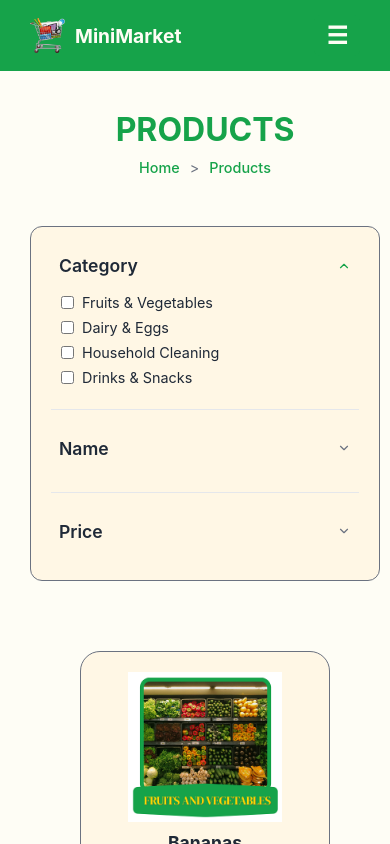
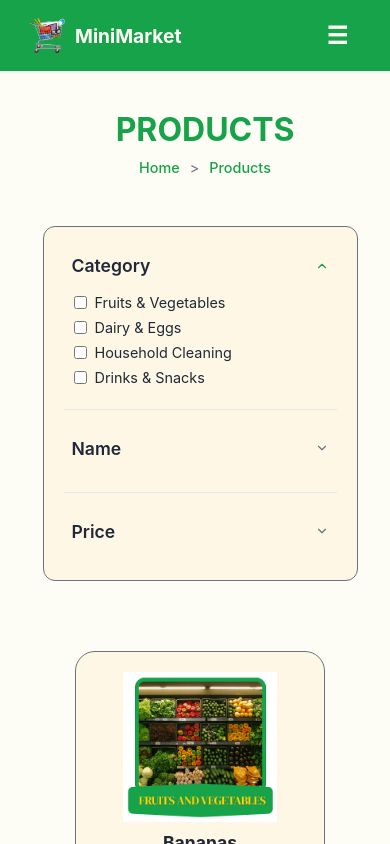
Before and after one commit to camilo-cloud/MiniMarket, a React (Vite) app: page /products in a window 390 px wide. Shown: the top 844 px of the page. Built offline with nearby package versions, Linux system fonts and the light colour scheme.

Commit message:
fix: resolve single product centering issue in mobile view by adding flex container alignment to products section

```diff
--- a/src/pages/Products.css
+++ b/src/pages/Products.css
@@ -76,8 +76,18 @@
 
 /* Responsive */
 @media (max-width: 768px) {
+
+    .products__section-container{
+        display: flex;
+        flex-direction:column;
+        align-items:center;
+    }
     .filterProducts__container {
         flex-direction: column;
+        justify-content: center;
+        align-items:center;
+        width:90%;
+        margin-right: 10px;
     }
 
     .filters__container {
```
Also changed, not shown: src/diseño.txt, src/pages/CartPage.css (added), src/pages/CartPage.jsx (added).
